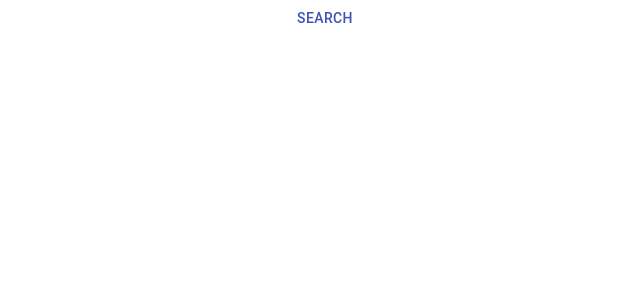
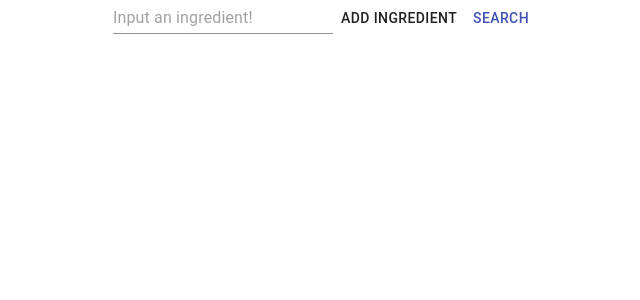
Before and after one commit to ctiller15/WhatCanIMake, a React (Create React App) app: page / in a window 1280 px wide. Shown: the top 300 px of the page, without its empty margins (315-955 px from the left). Built offline with nearby package versions, Linux system fonts and the light colour scheme.

Commit message:
Create unit tests for initial state and adding an ingredient to the redux store

```diff
--- a/src/App.js
+++ b/src/App.js
@@ -1,18 +1,31 @@
-import React from 'react';
+import React, { useState } from 'react';
 import logo from './logo.svg';
 import { Counter } from './features/counter/Counter';
 import './App.css';
 
-import Button from '@material-ui/core/Button'
+import { Button, Input } from '@material-ui/core'
 
 function App() {
+	const [ingredient, setIngredient] = useState('')
+
+	const onIngredientChanged = e => setIngredient(e.target.value)
+
   return (
     <div className="App">
-		<header>
+		<section>
+			<Input
+				type="text"
+				placeholder="Input an ingredient!"
+				value={ingredient}
+				onChange={onIngredientChanged}
+			/>
+			<Button>
+				Add Ingredient
+			</Button>
 			<Button color="primary">
 				Search
 			</Button>
-      	</header>
+		</section>
     </div>
   );
 }
```
Also changed, not shown: src/features/ingredient/ingredientSlice.js (added, +19 -0 lines), 2 other files (tests, documents, lock files or other folders).
